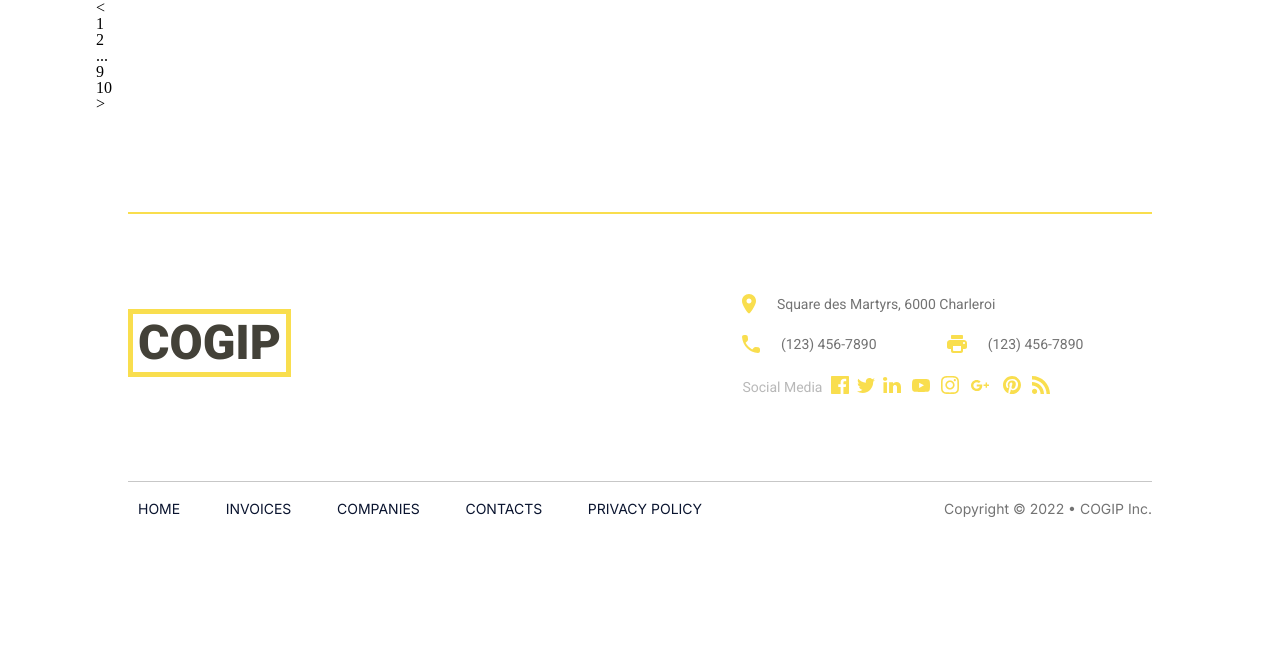
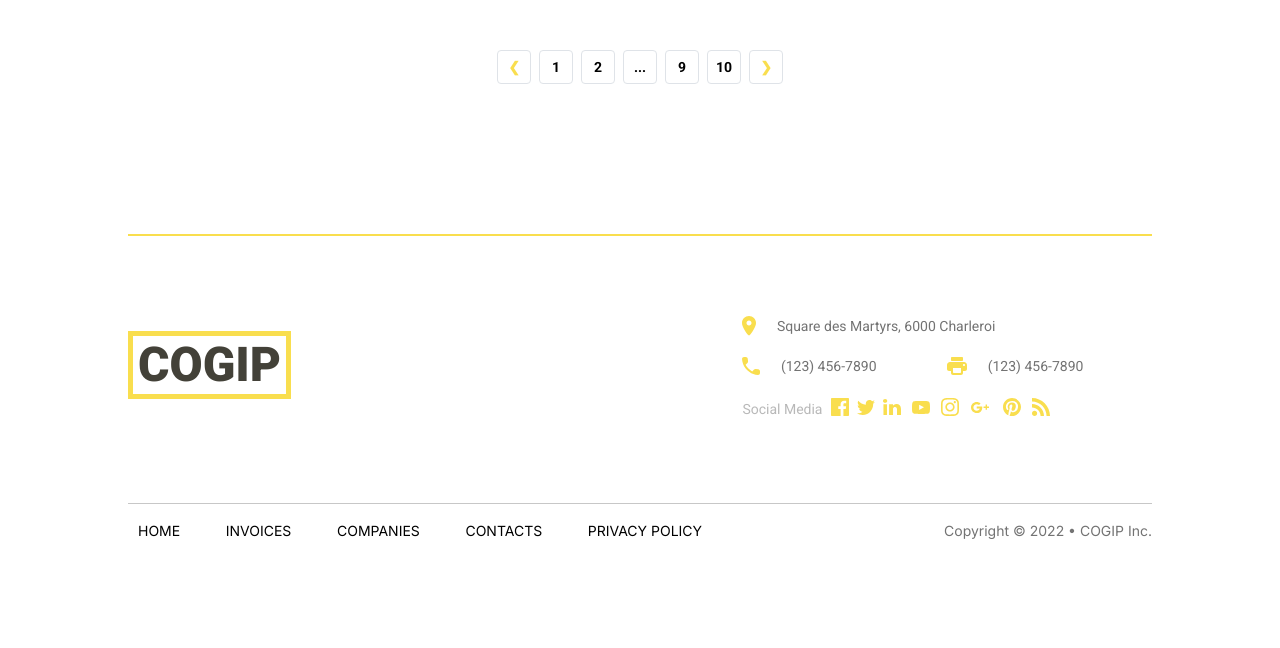
Before and after one commit to VincentDevi/cogip, a PHP site: template templates/contacts.html.twig in a window 1280 px wide. Shown: the part 1660-2308 px from the top of the page. Before the commit the page ends 2177 px from the top, so only its background shows below. Run offline with PHP 8.4, Linux system fonts and the light colour scheme; the template is opened without the code that fills it: most values are stand-ins (such as "Sample title", 1, 10 or a date in 2020); some libraries are stand-ins or nearby versions.

Commit message:
pagination style

```diff
--- a/models/CompanyData.php
+++ b/models/CompanyData.php
@@ -55,7 +55,7 @@ class CompanyData extends DbData
             return "SELECT ref, due_date, companies.companies_name, invoices_created_at"." FROM ".$table." INNER JOIN companies ON companies.id= id_company"
                 ." WHERE companies.id = :id "." LIMIT ".$limit.";";
         }elseif ( $table === "contacts"){
-            return "SELECT contacts_name, contacts_firstname"." FROM ".$table." INNER JOIN companies ON companies.id = company_id"." WHERE companies.id = :id ;";
+            return "SELECT contacts_name, contacts_firstname, contacts.id "." FROM ".$table." INNER JOIN companies ON companies.id = company_id"." WHERE companies.id = :id ;";
 
         }elseif ( $table === "companies"){
             return "SELECT companies_name, tva, country, companies_phone"." FROM ".$table." WHERE companies.id = :id ;";
--- a/templates/companies.html.twig
+++ b/templates/companies.html.twig
@@ -38,7 +38,7 @@
 
 
         {% block tablebodyrows %}
-            {% for company in _context.companies %}
+            {% for company in _context.companies|slice(0,10) %}
 
         <tr class="table__body__row">
             <td scope="col" class="table__body__row__cell"><a href="/cogip/public/company/{{company.id}}">{{company.companies_name}}</a></td>
--- a/templates/company.html.twig
+++ b/templates/company.html.twig
@@ -41,12 +41,13 @@
                     {# contains contact cards #}
 
                     {# LOOP through contacts + update pics variable "src" and "alt" #}
+
                     {% for contact in _context.contacts %}
                         <div class="contact__card">
                             <div class="contact__card__piccontainer">
                                 <img src="{{ root }}/assets/img/contactpics/close-up-portrait-handsome-stylish-young-man-standing-profile-turn-head-with-beaming-smile-express-satisfaction-enthusiasm-standing-white-wall-pleased_176420-33957.jpg" class="contactpic" alt="contactpic">
                             </div>
-                            <a href="#" class="contact__card__link"><h3 class="contact__card__name">{{contact.contacts_firstname}}<br>{{contact.contacts_name}}</h3></a>
+                            <a href="{{ root }}/contact/{{contact.id}}" class="contact__card__link"><h3 class="contact__card__name">{{contact.contacts_firstname}}<br>{{contact.contacts_name}}</h3></a>
                         </div>
                     {% endfor %}
                 </div>
--- a/templates/contacts.html.twig
+++ b/templates/contacts.html.twig
@@ -33,7 +33,7 @@
 
         {% block tablebodyrows %}
 
-            {% for contact in _context.contacts %}
+            {% for contact in _context.contacts|slice(0,10) %}
 
             <tr class="table__body__row">
                 <td scope="col" class="table__body__row__cell"><a href="{{ root }}/contact/{{contact.id}}">{{contact.contacts_name}}</a></td>
--- a/templates/datadetails.html.twig
+++ b/templates/datadetails.html.twig
@@ -29,12 +29,12 @@
 {% block datapages %}
     <ul class="section__datanav">
         {# TODO: write condition to hide buttons when more than 5 pages #}
-        <li class="section__datanav__btn section__datanav__btn--arrow">&#60;</li>
+        <li class="section__datanav__btn section__datanav__btn--arrow">&#10094;</li>
         <li class="section__datanav__btn section__datanav__btn--number">1</li>
         <li class="section__datanav__btn section__datanav__btn--number">2</li>
         <li class="section__datanav__btn section__datanav__btn--number">...</li>
         <li class="section__datanav__btn section__datanav__btn--number">9</li>
         <li class="section__datanav__btn section__datanav__btn--number">10</li>
-        <li class="section__datanav__btn section__datanav__btn--arrow">&#62;</li>
-
+        <li class="section__datanav__btn section__datanav__btn--arrow">&#10095;</li>
+    </ul>
 {% endblock %}
--- a/templates/footer.html.twig
+++ b/templates/footer.html.twig
@@ -39,11 +39,11 @@
     </section>
     <section class="footer__menu">
         <ul class="footer__menu__nav">
-            <li class="menu__nav__home">HOME</li>
-            <li class="menu__nav__invoices">INVOICES</li>
-            <li class="menu__nav__companies">COMPANIES</li>
-            <li class="menu__nav__contacts">CONTACTS</li>
-            <li class="menu__nav__privacy policy">PRIVACY POLICY</li>
+            <li class="menu__nav__home"><a href="/cogip/public">HOME</a></li>
+            <li class="menu__nav__invoices"><a href="/cogip/public/invoices">INVOICES</a></li>
+            <li class="menu__nav__companies"><a href="/cogip/public/companies">COMPANIES</a></li>
+            <li class="menu__nav__contacts"><a href="/cogip/public/contacts">CONTACTS</a></li>
+            <li class="menu__nav__privacy policy"><a href="#">PRIVACY POLICY</a></li>
         </ul>
         <span class="footer__menu__copyright"> Copyright &copy; 2022 • COGIP Inc.</span>
     </section>
--- a/templates/invoices.html.twig
+++ b/templates/invoices.html.twig
@@ -36,7 +36,7 @@
 
 
         {% block tablebodyrows %}
-            {% for invoice in _context.invoices %}
+            {% for invoice in _context.invoices|slice(0,10) %}
 
         <tr class="table__body__row">
             <td scope="col" class="table__body__row__cell"><a href="/company/{{invoice.id_company}}">{{invoice.ref}}</a></td>
```
Also changed, not shown: public/assets/SASS/_datatable.scss, public/assets/SASS/_footer.scss, public/assets/SASS/_variables.scss, public/assets/css/dashboard.css, public/assets/css/styles.css, public/assets/javascript/navbar.js.
